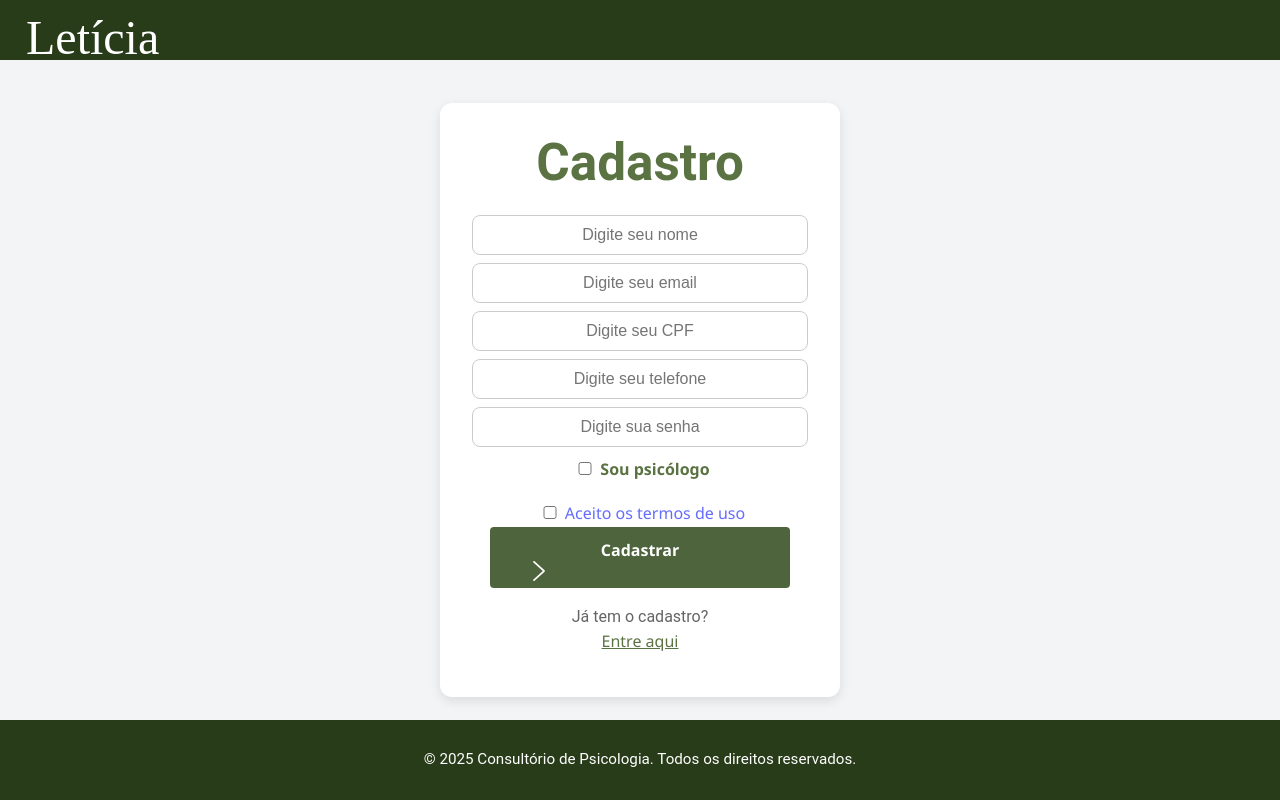
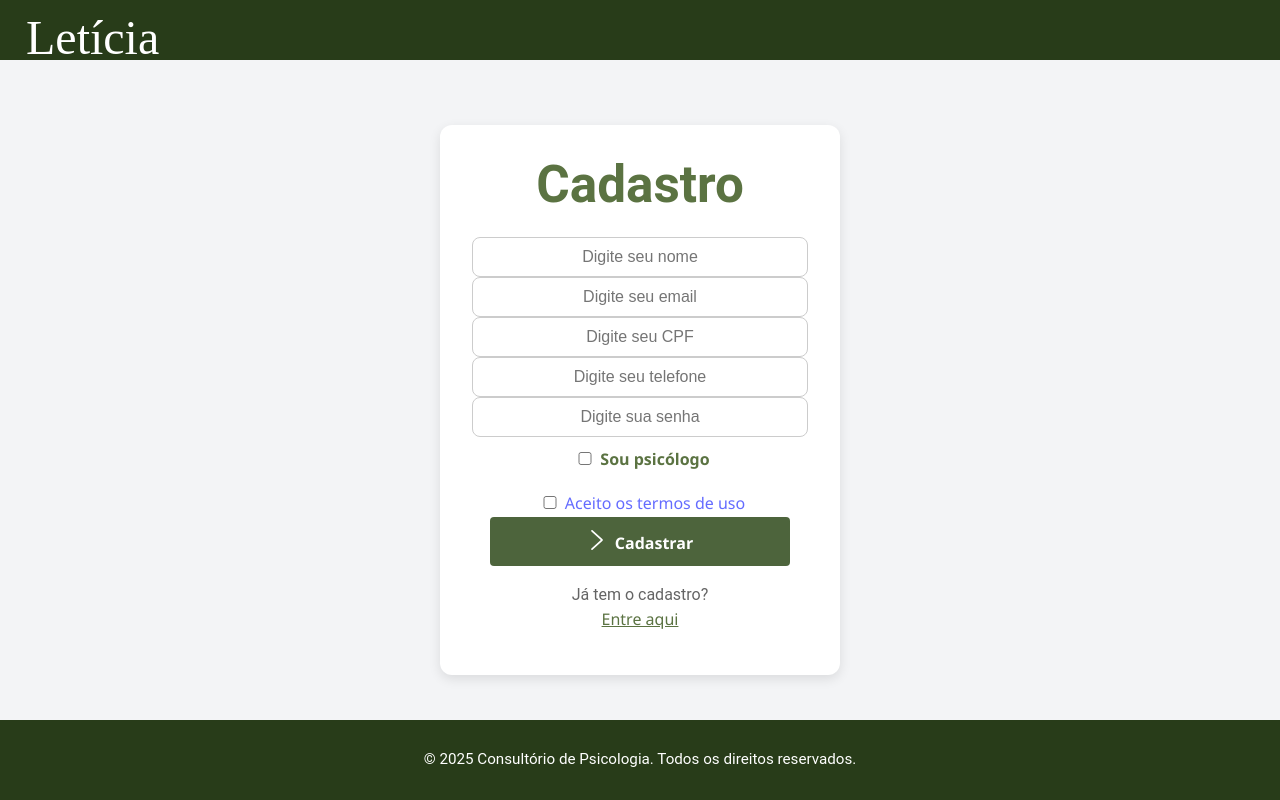
Before and after one commit to AquilaOliveira/sitepsicologo-react-python, a React (Vite) app in the folder frontend/: page /cadastro in a window 1280 px wide. Built offline with nearby package versions, Linux system fonts and the light colour scheme; a web font is replaced by a local one.

Commit message:
corrigindo o css

```diff
--- a/frontend/src/pages/Cadastro.css
+++ b/frontend/src/pages/Cadastro.css
@@ -6,17 +6,22 @@
 
 .botao-cadastro {
   display: flex;
-  flex-direction: row;
   align-items: center;
   justify-content: center;
-  padding: 0;
+  padding: 0.75rem;
 }
+
 
 .seta {
   height: 15px;
   width: 20px;
-  margin-left: 15px;
+  display: inline-block;
+  position: relative;
+  top: 1.5px;
+  margin-right: 8px;
 }
+
+
 
 .cadastro-body {
   font-family: "Segoe UI", Tahoma, Geneva, Verdana, sans-serif;
@@ -199,3 +204,16 @@ input::placeholder {
     padding-left: 10px;
   }
 }
+
+.containerCadastro {
+  display: flex;
+  flex-direction: column;
+  min-height: 100vh;
+}
+
+.cadastro-body {
+  flex: 1;
+  display: flex;
+  justify-content: center;
+  align-items: center;
+}
--- a/frontend/src/pages/cadastro.jsx
+++ b/frontend/src/pages/cadastro.jsx
@@ -15,6 +15,7 @@ export default function CadastroForm() {
 
   const [submitted, setSubmitted] = useState(false);
   const [error, setError] = useState(false);
+  const [registeredName, setRegisteredName] = useState("");
 
   const handleName = (e) => {
     setName(e.target.value);
@@ -41,21 +42,12 @@ export default function CadastroForm() {
     setSubmitted(false);
   };
 
-  const validarSenha = (senha) => {
-    const regex = /^[a-zA-Z0-9]+$/;
-    return regex.test(senha);
-  };
+  const validarSenha = (senha) => /^[a-zA-Z0-9]+$/.test(senha);
 
   const handleSubmit = async (e) => {
     e.preventDefault();
 
-    if (
-      name === "" ||
-      email === "" ||
-      CPF === "" ||
-      tel === "" ||
-      password === ""
-    ) {
+    if (!name || !email || !CPF || !tel || !password) {
       setError(true);
       return;
     }
@@ -89,9 +81,9 @@ export default function CadastroForm() {
         throw new Error(data.erro || "Erro ao cadastrar");
       }
 
+      setRegisteredName(name);
       setSubmitted(true);
       setError(false);
-
       setName("");
       setEmail("");
       setCPF("");
@@ -104,40 +96,29 @@ export default function CadastroForm() {
     }
   };
 
-  const successMessage = () => {
-    return (
-      <div className="success" style={{ display: submitted ? "" : "none" }}>
-        <CadastroAlert name={name} />
-      </div>
-    );
-  };
-
-  const errorMessage = () => {
   return (
     <>
-        <div className="error" style={{ display: error ? "" : "none" }}>
-          <p>Por favor, insira todos os campos.</p>
-        </div>
-      </>
-    );
-  };
-
-  return (
-    <>
-      <Header isLogin></Header>
+      <Header isLogin />
       <div className="containerCadastro">
         <div className="cadastro-body">
           <div className="formcadastro">
             <div className="title">
               <h1>Cadastro</h1>
             </div>
-            <div className="messages">
-              {errorMessage()}
-              {successMessage()}
+
+            {error && (
+              <div className="error">
+                <p>Por favor, insira todos os campos.</p>
               </div>
+            )}
+
+            {submitted ? (
+              <div className="success">
+                <CadastroAlert name={registeredName} />
+              </div>
+            ) : (
               <div className="formWrapper">
                 <form>
-                <label className="label"></label>
                   <input
                     required
                     maxLength="50"
@@ -147,7 +128,6 @@ export default function CadastroForm() {
                     placeholder="Digite seu nome"
                     type="text"
                   />
-                <label className="label"></label>
                   <input
                     required
                     maxLength="50"
@@ -157,7 +137,6 @@ export default function CadastroForm() {
                     placeholder="Digite seu email"
                     type="email"
                   />
-                <label className="label"></label>
                   <input
                     required
                     maxLength="11"
@@ -167,7 +146,6 @@ export default function CadastroForm() {
                     placeholder="Digite seu CPF"
                     type="text"
                   />
-                <label className="label"></label>
                   <input
                     required
                     maxLength="11"
@@ -177,13 +155,11 @@ export default function CadastroForm() {
                     placeholder="Digite seu telefone"
                     type="text"
                   />
-                <label className="label"></label>
                   <input
                     id="password"
                     required
                     minLength="6"
                     maxLength="20"
-                  onSubmit={validarSenha}
                     onChange={handlePassword}
                     className="input"
                     value={password}
@@ -201,7 +177,6 @@ export default function CadastroForm() {
                       Sou psicólogo
                     </label>
                   </div>
-
                   <div className="checkbox">
                     <label htmlFor="aceitar" className="aceitar">
                       <input
@@ -212,7 +187,8 @@ export default function CadastroForm() {
                       />
                       <a
                         href="https://www.gov.br/governodigital/pt-br/privacidade-e-seguranca/ppsi/guia_termo_uso_politica_privacidade.pdf"
-                      target="blank"
+                        target="_blank"
+                        rel="noopener noreferrer"
                       >
                         Aceito os termos de uso
                       </a>
@@ -223,8 +199,8 @@ export default function CadastroForm() {
                     className="btn botao-cadastro"
                     type="submit"
                   >
+                    <Seta className="seta" />
                     Cadastrar
-                  <Seta className="seta" />
                   </button>
                   <div className="cadastrado">
                     <p>Já tem o cadastro?</p>
@@ -234,10 +210,11 @@ export default function CadastroForm() {
                   </div>
                 </form>
               </div>
+            )}
           </div>
         </div>
       </div>
-      <Footer isLogin ></Footer>
+      <Footer isLogin />
     </>
   );
 }
--- a/frontend/src/pages/pagesAssets/CadastroAlert.jsx
+++ b/frontend/src/pages/pagesAssets/CadastroAlert.jsx
@@ -1,20 +1,30 @@
-import React from "react";
-import { useState } from 'react';
-import Alert from 'react-bootstrap/Alert';
-import Button from 'react-bootstrap/Button';
+import React, { useState } from "react";
+import Alert from "react-bootstrap/Alert";
+import Button from "react-bootstrap/Button";
+import { useNavigate } from "react-router-dom";
 
 function CadastroAlert({ name }) {
-  const [show, setShow] = useState(true);
+  const [show] = useState(true);
+  const navigate = useNavigate();
+
+  if (!show) return null;
+
+  const handleGoToLogin = () => {
+    navigate("/login");
+  };
 
   return (
-    <>
-      <Alert show={show} variant="success">
-        <Alert.Heading>Cadastro realizado com sucesso!</Alert.Heading>
-        <p>
-          Olá {name}, seu cadastro foi realizado com sucesso, para continuar, acesse a página de login.
-        </p>
-      </Alert>
-    </>
+    <Alert show={show} variant="success">
+      <Alert.Heading>Cadastro realizado com sucesso!</Alert.Heading>
+      <p>
+        Olá {name}, seu cadastro foi realizado com sucesso. Para continuar, clique no botão abaixo para ir para a página de login.
+      </p>
+      <div className="d-flex justify-content-end">
+        <Button variant="outline-success" size="sm" onClick={handleGoToLogin}>
+          Login
+        </Button>
+      </div>
+    </Alert>
   );
 }
 
```
Also changed, not shown: 1 other file (tests, documents, lock files or other folders). Lines whose indentation alone changed are shown as unchanged.
